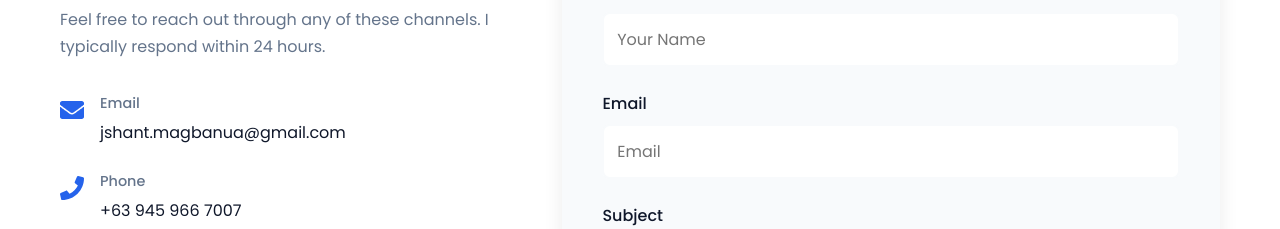
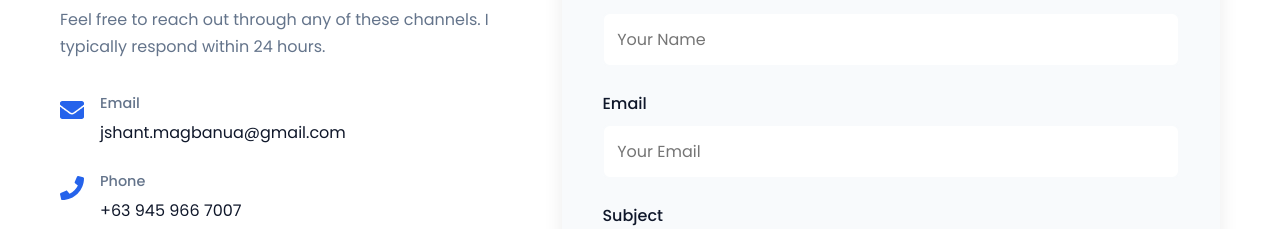
Before and after one commit to a1ear/myportfolio, a React (Vite) app in the folder Portfolio Projects/: page / in a window 1280 px wide. Shown: the part 6802-7031 px from the top of the page. Built offline with nearby package versions, Linux system fonts and the light colour scheme.

Commit message:
Update Contact.jsx

```diff
--- a/Portfolio Projects/src/components/Contact.jsx
+++ b/Portfolio Projects/src/components/Contact.jsx
@@ -149,7 +149,7 @@ const Contact = () => {
                 value={formData.email}
                 onChange={handleChange}
                 required
-                placeholder="Email"
+                placeholder="Your Email"
               />
             </div>
             <div className="form-group">
```
